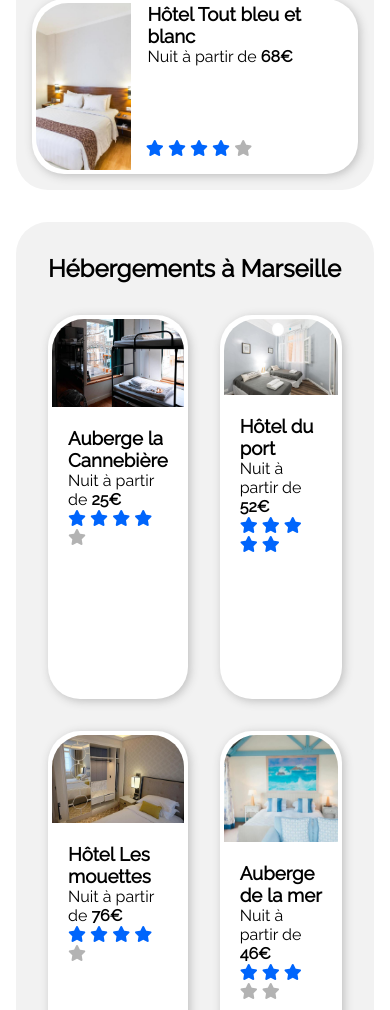
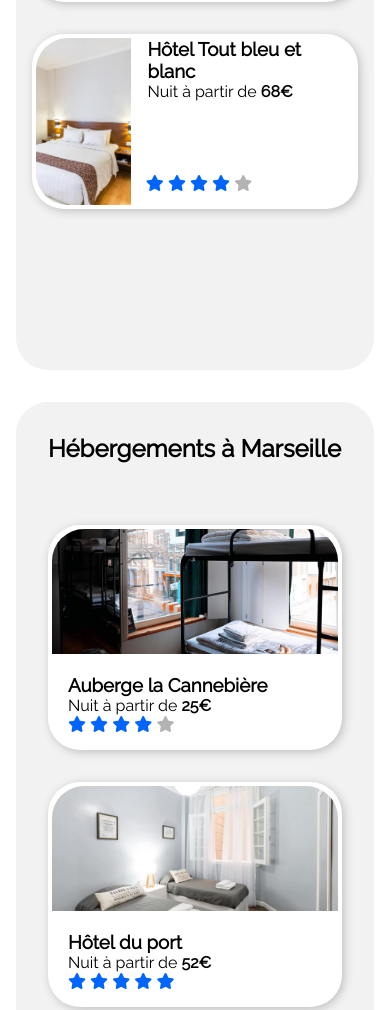
Before and after one commit to ClementPasset/ClementPasset_2_20042021, a plain HTML site: page index.html in a window 390 px wide. Shown: the part 1424-2434 px from the top of the page. Drawn offline with Linux system fonts and the light colour scheme.

Commit message:
Responsive bloc hébergement pour écrans <768px

```diff
--- a/style.css
+++ b/style.css
@@ -515,6 +515,8 @@ section h1{
     }
     .accomodations-populars{
         padding: 1rem;
+        grid-template-columns: 1fr;
+        grid-template-rows: 80px 175px 175px 175px;
     }
     .accomodations-populars-card{
         width:100%;
@@ -539,4 +541,8 @@ section h1{
         'e'
         'f';
     }
+    .accomodations-list{
+        grid-template-columns: 1fr;
+        grid-template-rows: 1fr 3fr 3fr 3fr 3fr 3fr 3fr 1fr;
+    }
 }
```
